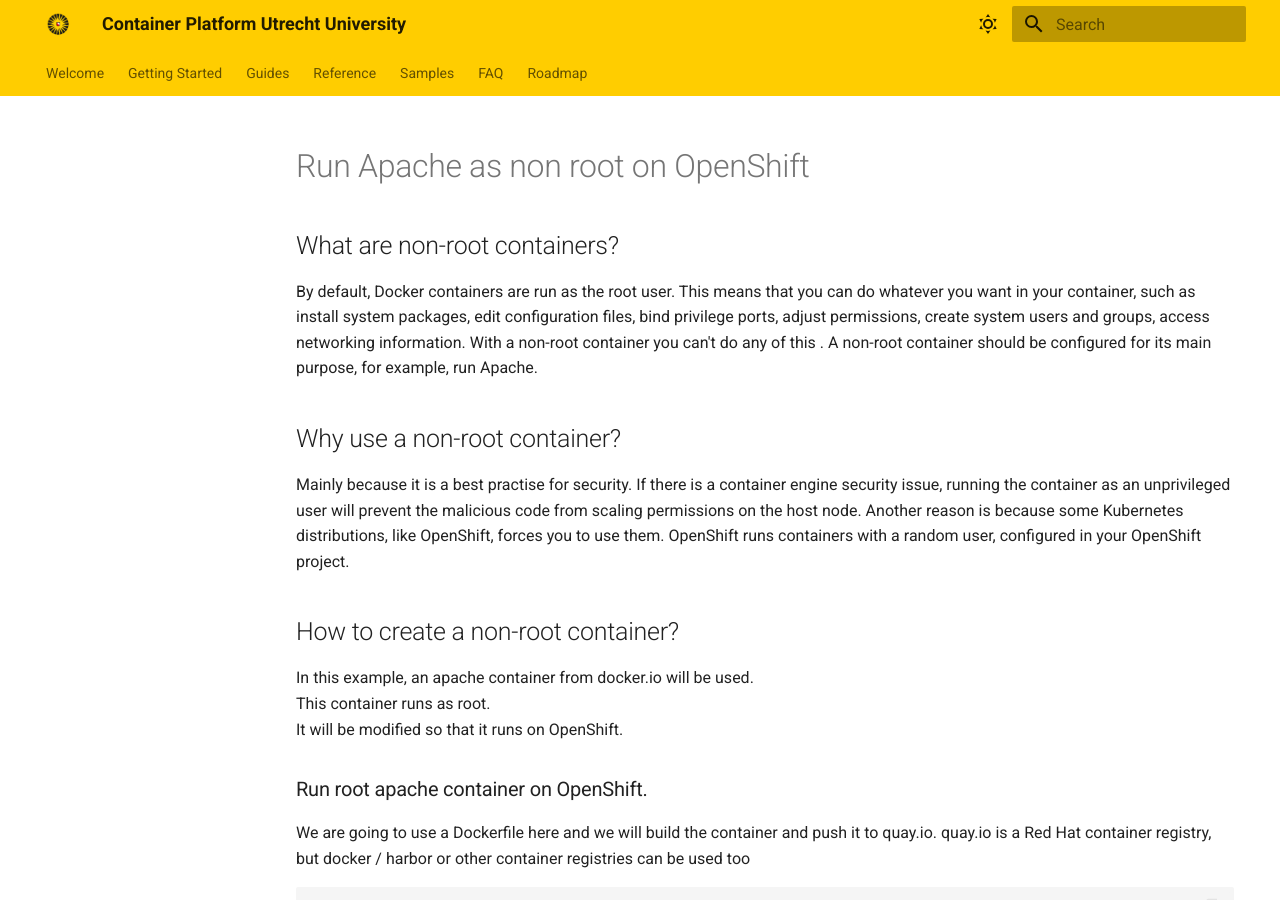
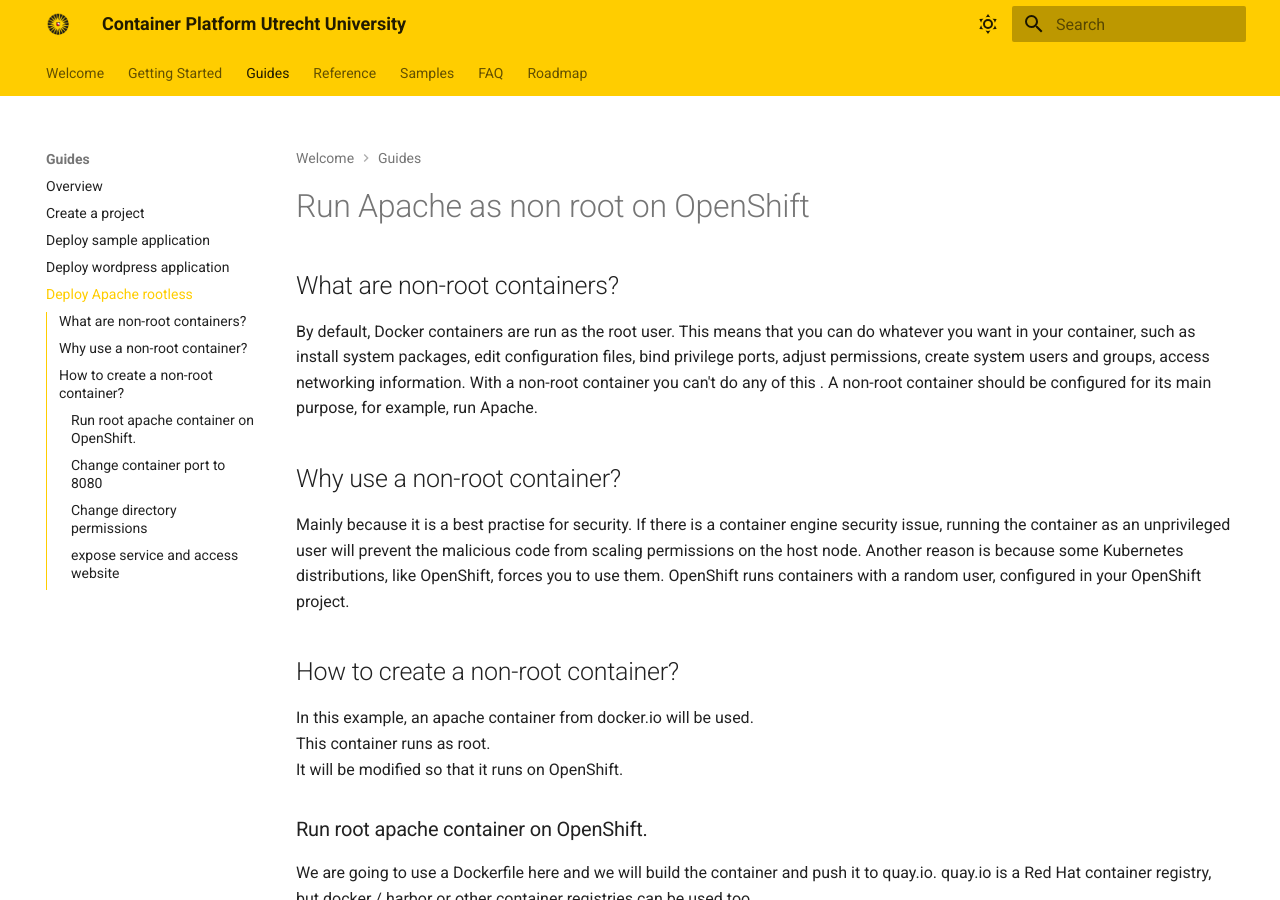
Before and after one commit to UtrechtUniversity/containerplatform-docs, an MkDocs documentation site: the page built from docs/content/guides/apache-nonroot.md, in a window 1280 px wide and 900 px high. Built offline with MkDocs 1.6.1 and Material for MkDocs 9.7.7, drawn with Linux system fonts in a browser that asks for light colours.

Commit message:
fix: update index page

```diff
--- a/mkdocs.yml
+++ b/mkdocs.yml
@@ -63,6 +63,7 @@
     - Create a project: content/guides/create-project.md
     - Deploy sample application: content/guides/deploy-a-sample-app.md
     - Deploy wordpress application: content/guides/wordpress-example-app.md
+    - Deploy Apache rootless: content/guides/apache-nonroot.md
   - Reference:
     - Overview: content/references/reference.md
   - Samples:
```
